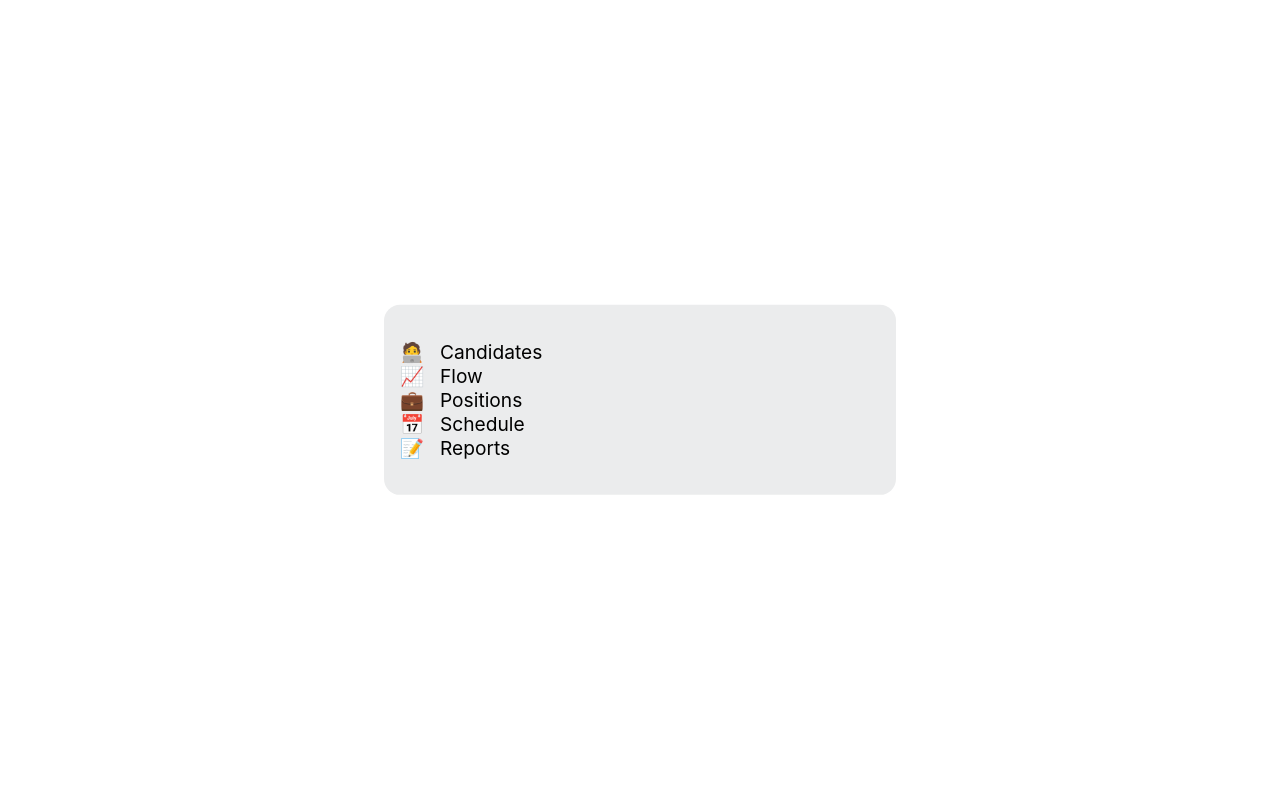
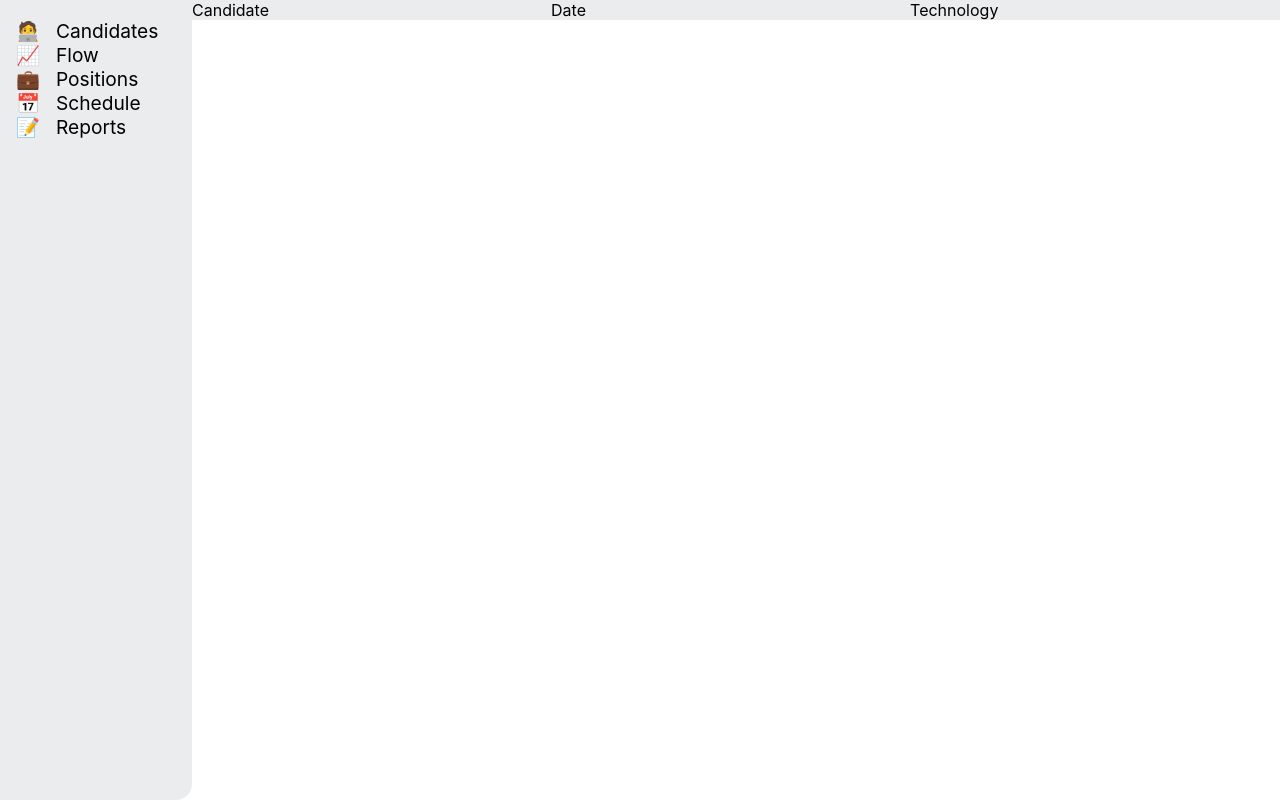
Before and after one commit to recallyourname/rcrt, a React (Create React App) app: page /candidates in a window 1280 px wide. Built offline with nearby package versions, Linux system fonts and the light colour scheme.

Commit message:
file structure defined and basic layout implemented

```diff
--- a/src/App.tsx
+++ b/src/App.tsx
@@ -1,18 +1,21 @@
 import React from "react";
-import NavigationPage from "./components/pages/Navigation/NavigationPage";
+import NavigationSidebar from "./components/pages/Navigation/NavigationSidebar";
+import CandidatesPage from "./components/pages/CandidatesPage";
+import Content from "./components/pages/Content";
 
 function App() {
   return (
     <div className="App">
-      <NavigationPage
+      <NavigationSidebar
         menuElements={[
-          { title: "Candidates", emoji: "🧑‍💻" },
-          { title: "Flow", emoji: "📈" },
-          {title: "Positions", emoji: "💼"},
-          {title: "Schedule", emoji: "📅"},
-          {title: "Reports", emoji: "📝"}
+          { title: "Candidates", emoji: "🧑‍💻", current: true },
+          { title: "Flow", emoji: "📈", current: false },
+          { title: "Positions", emoji: "💼", current: false },
+          { title: "Schedule", emoji: "📅", current: false },
+          { title: "Reports", emoji: "📝", current: false },
         ]}
       />
+      <Content childComponent={<CandidatesPage />} />
     </div>
   );
 }
--- /dev/null
+++ b/src/components/pages/CandidatesPage.tsx
@@ -0,0 +1,15 @@
+import React from "react";
+import { FC } from "react";
+import Table from "./utils/Table";
+
+interface IProps {}
+
+const CandidatesPage: FC<IProps> = (props) => {
+  return (
+    <div>
+      <Table tableHeaders={[{ title: "Candidate" }, { title: "Date" }, {title: "Technology"}]} />
+    </div>
+  );
+};
+
+export default CandidatesPage;
--- /dev/null
+++ b/src/components/pages/Content.tsx
@@ -0,0 +1,15 @@
+import React, { FC } from "react";
+import CandidatesPage from "./CandidatesPage";
+import style from "./style/Content.module.css";
+
+interface IProps {
+	childComponent: React.ReactNode,
+}
+
+const Content: FC<IProps> = (props) => {
+  return <div className={style.contentContainer}>
+		{props.childComponent}
+	</div>;
+};
+
+export default Content;
--- a/src/components/pages/Navigation/NavigationElement.tsx
+++ b/src/components/pages/Navigation/NavigationElement.tsx
@@ -1,19 +1,21 @@
 import React from "react";
 import { FC } from "react";
-import style from "./style/NavigationElement.module.css"
+import style from "./style/NavigationElement.module.css";
 
 interface IProps {
   navigationElementTitle: string;
   emoji?: string;
+  current?: boolean;
 }
 
 const NavigationElement: FC<IProps> = (props) => {
   return (
-    <li className={style.listElement}>
-			<div className="navElementTitle">
-				<span className={style.emoji}>{props.emoji}</span>
-				{props.navigationElementTitle}
-			</div>
+    <li
+      className={style.listElement}
+      // style={{ backgroundColor: props.current ? "#b9b8b5" : "#ebeced" }}
+    >
+      <span className={style.emoji}>{props.emoji}</span>
+      {props.navigationElementTitle}
     </li>
   );
 };
--- a/src/components/pages/Navigation/NavigationPage.tsx
+++ b/src/components/pages/Navigation/NavigationSidebar.tsx
@@ -1,18 +1,23 @@
 import React from "react";
-import { FC } from "react";
+import { FC, useState } from "react";
 import NavigationElement from "./NavigationElement";
-import style from "./style/NavigationPage.module.css";
+import style from "./style/NavigationSidebar.module.css";
 
 interface IProps {
   menuElements: {
     title: string;
     emoji: string;
+    current?: boolean;
   }[];
 }
 
-const NavigationPage: FC<IProps> = (props) => {
+const NavigationSidebar: FC<IProps> = (props) => {
   const menuElements = props.menuElements.map((item) => (
-    <NavigationElement emoji={item.emoji} navigationElementTitle={item.title} />
+    <NavigationElement
+      emoji={item.emoji}
+      navigationElementTitle={item.title}
+      current={item.current}
+    />
   ));
 
   return (
@@ -24,4 +29,4 @@ const NavigationPage: FC<IProps> = (props) => {
   );
 };
 
-export default NavigationPage;
+export default NavigationSidebar;
--- a/src/components/pages/Navigation/style/NavigationPage.module.css
+++ /dev/null
@@ -1,28 +0,0 @@
-.navContainer {
-	font-size: 1.2rem;
-	position: absolute;
-	position: fixed;
-	padding: 1rem 0rem;
-	top: 50%;
-	left: 50%;
-	-webkit-transform: translate(-50%, -50%);
-	transform: translate(-50%, -50%);
-  display: flex;
-	border-radius: 1rem;
-	height: auto;
-	width: 40%;
-	background-color: #EBECED;
-}
-
-nav {
-	width: 100%;
-	margin: 0;
-}
-
-ul {
-	display: flex;
-	width: 100%;
-	padding-left: 0;
-  list-style-type: none;
-	flex-direction: column;
-}
--- /dev/null
+++ b/src/components/pages/Navigation/style/NavigationSidebar.module.css
@@ -0,0 +1,26 @@
+.navContainer {
+  font-size: 1.2rem;
+  position: fixed;
+  display: flex;
+  border-top-left-radius: none;
+  border-bottom-left-radius: none;
+  border-top-right-radius: none;
+  border-bottom-right-radius: 1rem;
+  height: 100%;
+  width: 15%;
+  max-width: auto;
+  background-color: #ebeced;
+}
+
+nav {
+  width: 100%;
+  margin: 0;
+}
+
+ul {
+  display: flex;
+  width: 100%;
+  padding-left: 0;
+  list-style-type: none;
+  flex-direction: column;
+}
--- /dev/null
+++ b/src/components/pages/style/Content.module.css
@@ -0,0 +1,5 @@
+.contentContainer {
+    float: right;
+    width: 85%
+
+}
--- /dev/null
+++ b/src/components/pages/utils/Table.tsx
@@ -0,0 +1,23 @@
+import React from "react";
+import { FC } from "react";
+import style from "./styles/Table.module.css";
+
+interface IProps {
+  tableHeaders: {
+    title: string;
+  }[];
+}
+
+const Table: FC<IProps> = (props) => {
+  const headers = props.tableHeaders.map((header) => (
+    <div className={style.tableHeader}>{header.title}</div>
+  ));
+
+  return (
+    <>
+      <div className={style.headerContainer}>{headers}</div>
+    </>
+  );
+};
+
+export default Table;
--- /dev/null
+++ b/src/components/pages/utils/styles/Table.module.css
@@ -0,0 +1,19 @@
+.headerContainer {
+    background-color: #ebeced;
+    display: flex;
+    flex-direction: row;
+}
+
+.tableHeader {
+    width: 33%;
+    display: flex;
+    text-align: center;
+}
+
+.technicalSkill {
+    display: flex;
+    width: 100px;
+    background-color: rgb(163, 163, 163);
+    padding: 0.1rem;
+    margin: 0.1rem;
+}
--- a/src/index.css
+++ b/src/index.css
@@ -1,3 +1,4 @@
 body {
     font-family: -apple-system, BlinkMacSystemFont, 'Segoe UI', Roboto, Oxygen, Ubuntu, Cantarell, 'Open Sans', 'Helvetica Neue', sans-serif;
+    margin: 0;
 }
```
Also changed, not shown: src/components/pages/Flow.tsx (added, +11 -0 lines).
